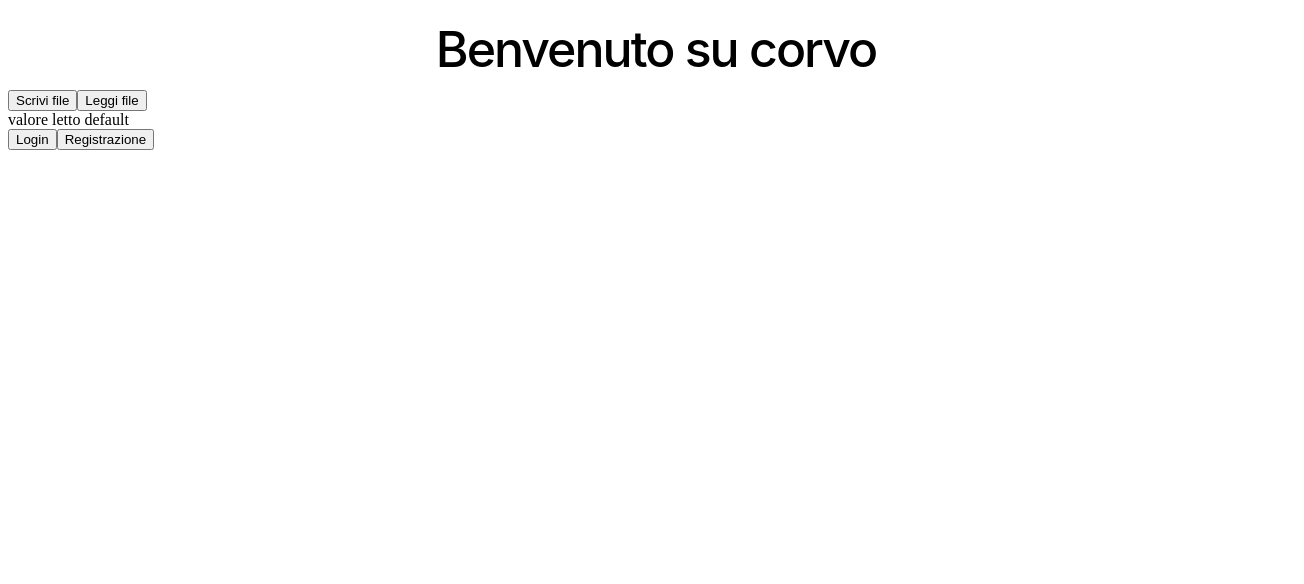
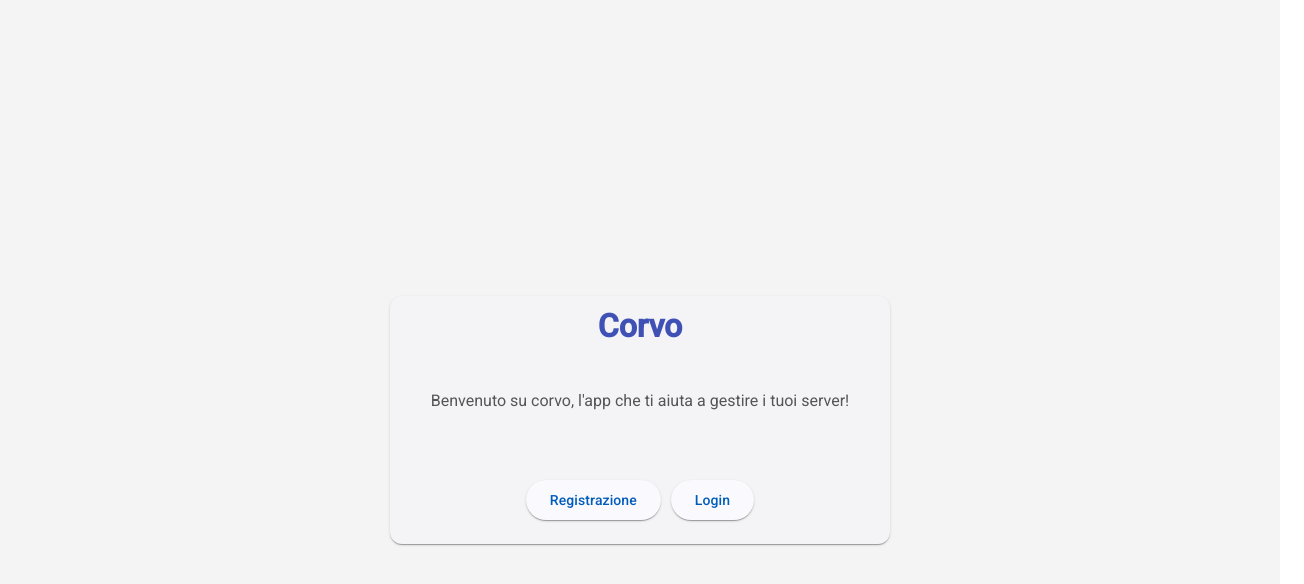
Before and after one commit to MariusBerinde/corvo, an Angular app: page / in a window 1280 px wide. Shown: the top 584 px of the page, 1304 px wide, since content can reach past the window. Built offline with nearby package versions, Linux system fonts and the light colour scheme.

Commit message:
creato welcome con material theme

```diff
--- a/angular.json
+++ b/angular.json
@@ -27,6 +27,7 @@
               }
             ],
             "styles": [
+              "@angular/material/prebuilt-themes/azure-blue.css",
               "src/styles.css"
             ],
             "scripts": [],
@@ -90,6 +91,7 @@
               }
             ],
             "styles": [
+              "@angular/material/prebuilt-themes/azure-blue.css",
               "src/styles.css"
             ],
             "scripts": []
--- a/package.json
+++ b/package.json
@@ -11,10 +11,12 @@
   },
   "private": true,
   "dependencies": {
+    "@angular/cdk": "^19.2.11",
     "@angular/common": "^19.2.0",
     "@angular/compiler": "^19.2.0",
     "@angular/core": "^19.2.0",
     "@angular/forms": "^19.2.0",
+    "@angular/material": "^19.2.11",
     "@angular/platform-browser": "^19.2.0",
     "@angular/platform-browser-dynamic": "^19.2.0",
     "@angular/platform-server": "^19.2.0",
--- a/src/app/welcome/welcome.component.css
+++ b/src/app/welcome/welcome.component.css
@@ -0,0 +1,61 @@
+/* Stile per centrare la mat-card nella pagina */
+.centered-card-container {
+  display: flex;
+  justify-content: center; /* Centra orizzontalmente */
+  align-items: center; /* Centra verticalmente */
+  min-height: 100vh; /* Assicura che prenda almeno l'altezza della viewport */
+  background-color: #f4f4f4; /* Un leggero sfondo per contrasto */
+  padding: 20px; /* Un po' di spazio intorno al contenitore */
+}
+
+mat-card {
+  width: 90%; /* Imposta una larghezza massima per la card */
+  max-width: 500px; /* Limita ulteriormente la larghezza su schermi più grandi */
+}
+
+/* Stile per l'header della card */
+mat-card-header {
+  display: flex;
+  justify-content: center; /* Centra il titolo */
+  margin-bottom: 16px; /* Spazio sotto l'header */
+}
+
+mat-card-title {
+  font-size: 2em; /* Rende il titolo più grande */
+  font-weight: bold;
+  color: #3f51b5; /* Un colore primario di Angular Material */
+}
+
+/* Stile per il contenuto della card */
+mat-card-content {
+  padding: 16px; /* Spazio interno al contenuto */
+  text-align: center; /* Centra il testo */
+}
+
+mat-card-content p {
+  line-height: 1.6; /* Migliora la leggibilità del testo */
+  color: #555;
+}
+
+mat-card-content br {
+  margin-bottom: 8px; /* Spazio dopo l'interruzione di riga */
+}
+
+/* Stile per la navigazione e le azioni */
+nav {
+  display: flex;
+  justify-content: center; /* Centra i bottoni */
+  margin-top: 24px; /* Spazio sopra i bottoni */
+}
+
+mat-card-actions {
+  display: flex;
+  gap: 10px; /* Spazio tra i bottoni */
+}
+
+/* Puoi aggiungere stili specifici per i bottoni se necessario */
+/*
+button[mat-raised-button] {
+  // I tuoi stili personalizzati per i bottoni
+}
+*/
--- /dev/null
+++ b/src/app/welcome/welcome.component2.html
@@ -0,0 +1,20 @@
+<div class="centered-card-container">
+  <mat-card>
+    <mat-card-header>
+      <mat-card-title>Corvo</mat-card-title>
+    </mat-card-header>
+    <mat-card-content>
+      <p>
+        Benvenuto su {{title}},
+        l'app che ti aiuta a gestire i tuoi server!
+      </p>
+      <br>
+      <nav>
+        <mat-card-actions>
+          <button mat-raised-button (click)="navigateToReg()"> Registrazione </button>
+          <button mat-raised-button  (click)="navigateToLogin()"> Login </button>
+        </mat-card-actions>
+      </nav>
+    </mat-card-content>
+  </mat-card>
+</div>
--- a/src/index.html
+++ b/src/index.html
@@ -6,8 +6,10 @@
   <base href="/">
   <meta name="viewport" content="width=device-width, initial-scale=1">
   <link rel="icon" type="image/x-icon" href="favicon.ico">
+  <link href="https://fonts.googleapis.com/css2?family=Roboto:wght@300;400;500&display=swap" rel="stylesheet">
+  <link href="https://fonts.googleapis.com/icon?family=Material+Icons" rel="stylesheet">
 </head>
-<body>
+<body class="mat-typography">
   <app-root></app-root>
 </body>
 </html>
--- a/src/styles.css
+++ b/src/styles.css
@@ -1 +1,4 @@
 /* You can add global styles to this file, and also import other style files */
+
+html, body { height: 100%; }
+body { margin: 0; font-family: Roboto, "Helvetica Neue", sans-serif; }
```
Also changed, not shown: src/app/welcome/welcome.component.ts (+5 -2 lines), 1 other file (tests, documents, lock files or other folders).
